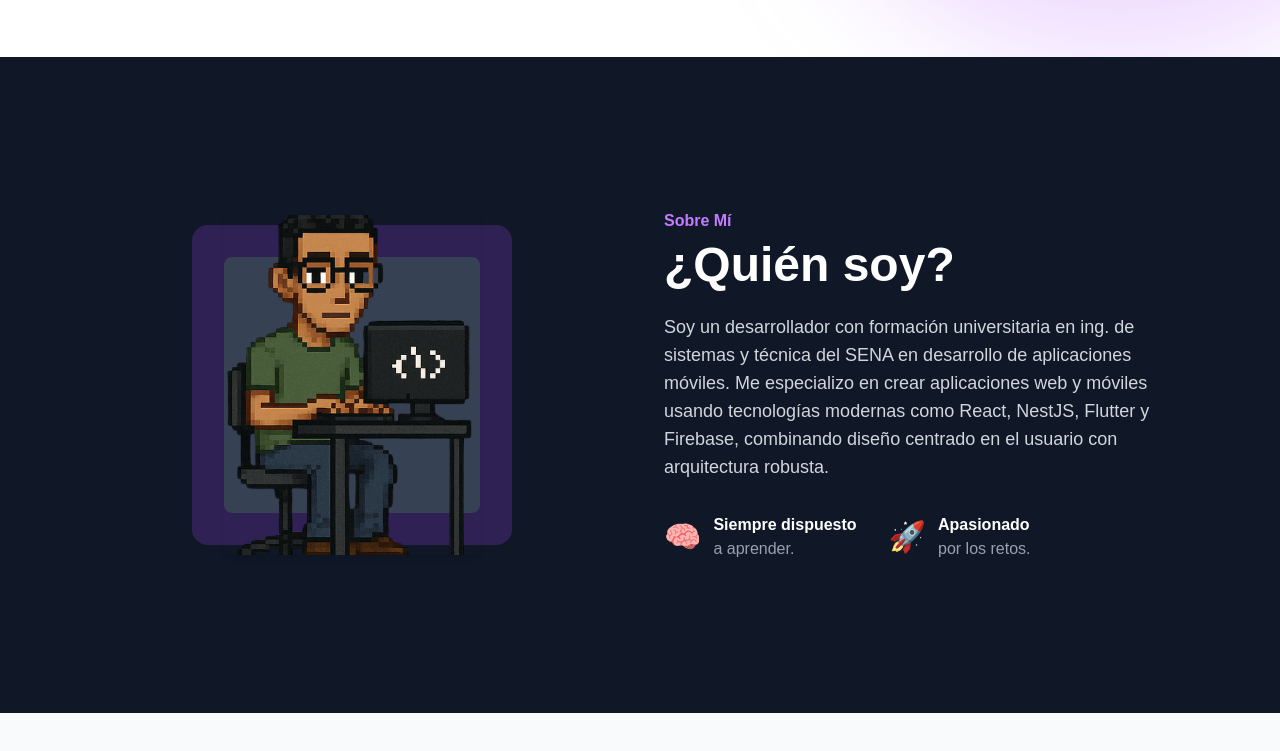
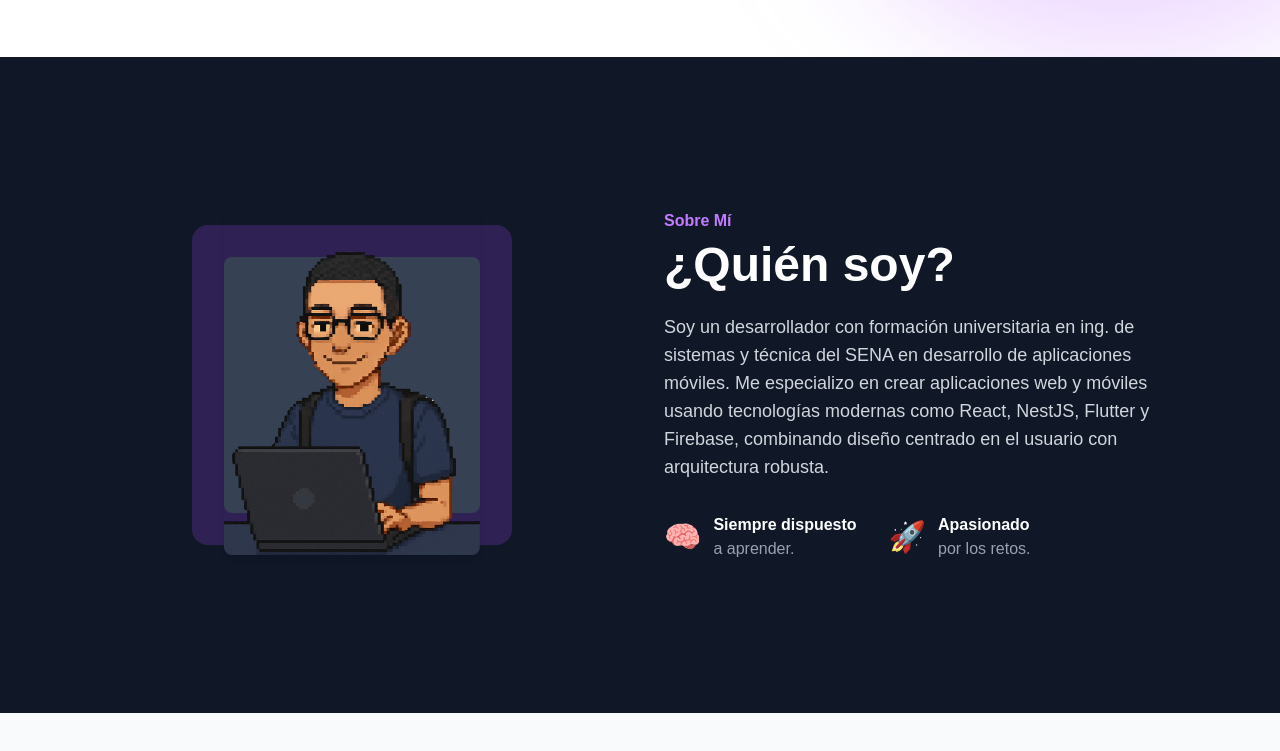
Before and after one commit to JosCariDe/portafolio-v1, an Astro site: page / in a window 1280 px wide. Shown: the part 627-1378 px from the top of the page. Built offline with nearby package versions, Linux system fonts and the light colour scheme; Astro itself is replaced by a stand-in of ours.

Commit message:
feat/nueva imagen en about colocada

```diff
--- a/src/components/About.astro
+++ b/src/components/About.astro
@@ -9,7 +9,7 @@
                     <!-- Placeholder para la imagen -->
                     <div class="w-64 h-64 bg-gray-700 rounded-lg flex items-center justify-center">
                         <img
-                            src="/img/AboutImg.png"
+                            src="/img/AboutV3Img.png"
                             alt="Mi caricatura"
                             class="w-64 h-85 object-cover rounded-lg shadow-md"
                         />
```
Also changed, not shown: public/img/AboutImg.png (deleted), public/img/AboutV3Img.png (added), public/img/HeroImg.png (deleted), public/img/JNPrueba.png (deleted), 1 other file.
